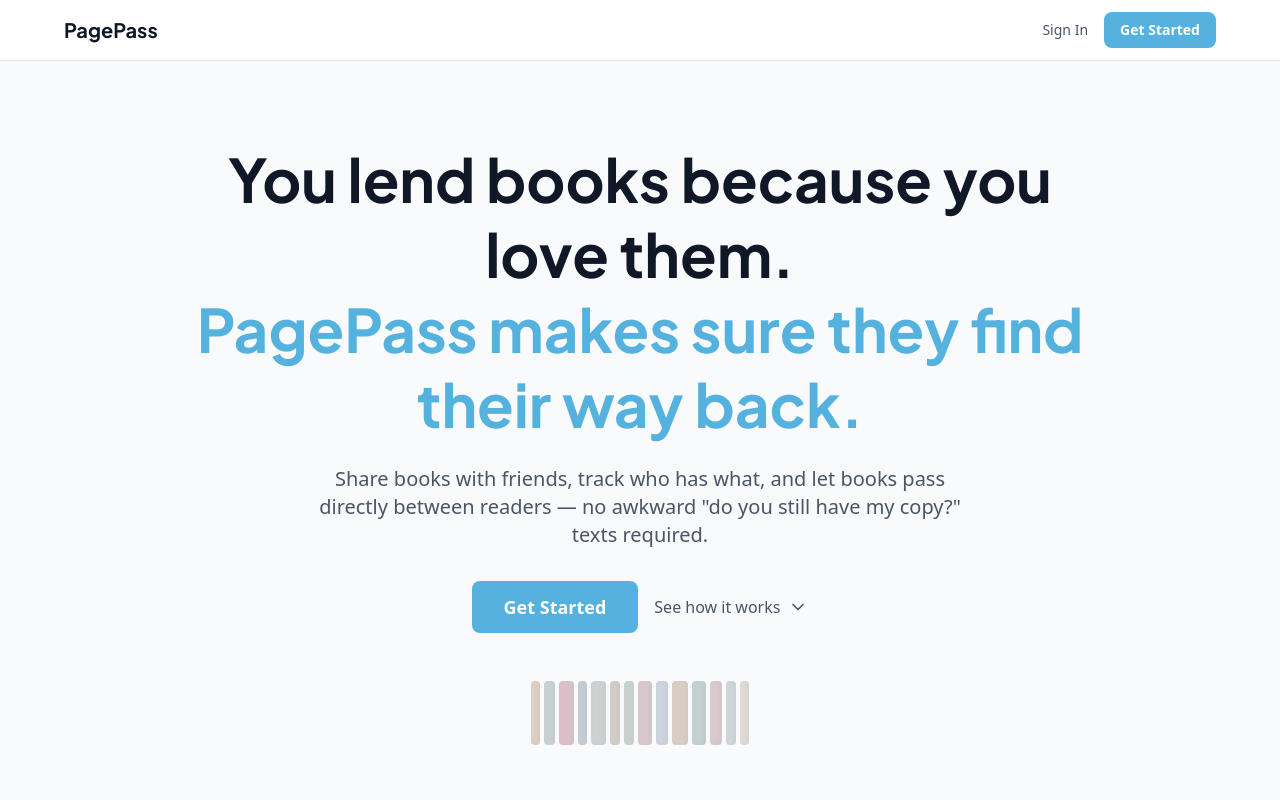
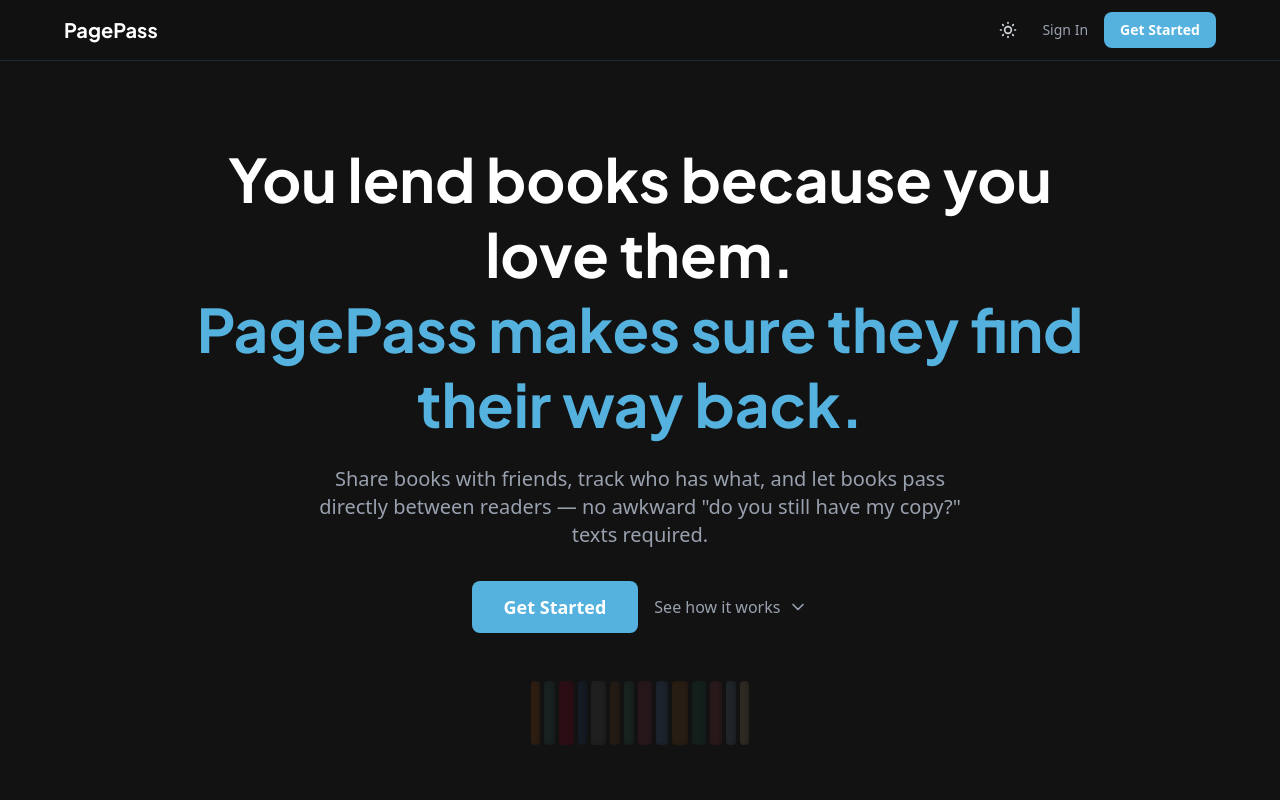
Before and after one commit to lwn2018/book-circles, a Next.js app: page / in a window 1280 px wide. Shown: the top 800 px of the page. Built offline with nearby package versions, Linux system fonts and the light colour scheme; no server answers.

Commit message:
feat: add manual dark/light theme toggle, default to dark

```diff
--- /dev/null
+++ b/app/components/ThemeToggle.tsx
@@ -0,0 +1,46 @@
+'use client'
+
+import { useEffect, useState } from 'react'
+
+export default function ThemeToggle() {
+  const [isDark, setIsDark] = useState(true) // Default dark
+  const [mounted, setMounted] = useState(false)
+
+  useEffect(() => {
+    setMounted(true)
+    // Check localStorage, default to dark
+    const saved = localStorage.getItem('pagepass-theme')
+    const prefersDark = saved ? saved === 'dark' : true // Default dark
+    setIsDark(prefersDark)
+    document.documentElement.classList.toggle('dark', prefersDark)
+  }, [])
+
+  const toggleTheme = () => {
+    const newIsDark = !isDark
+    setIsDark(newIsDark)
+    localStorage.setItem('pagepass-theme', newIsDark ? 'dark' : 'light')
+    document.documentElement.classList.toggle('dark', newIsDark)
+  }
+
+  if (!mounted) return null
+
+  return (
+    <button
+      onClick={toggleTheme}
+      className="p-2 rounded-lg transition-colors hover:bg-gray-200 dark:hover:bg-gray-800"
+      aria-label={isDark ? 'Switch to light mode' : 'Switch to dark mode'}
+    >
+      {isDark ? (
+        // Sun icon for "switch to light"
+        <svg className="w-5 h-5 text-gray-300" fill="none" viewBox="0 0 24 24" stroke="currentColor" strokeWidth={2}>
+          <path strokeLinecap="round" strokeLinejoin="round" d="M12 3v1m0 16v1m9-9h-1M4 12H3m15.364 6.364l-.707-.707M6.343 6.343l-.707-.707m12.728 0l-.707.707M6.343 17.657l-.707.707M16 12a4 4 0 11-8 0 4 4 0 018 0z" />
+        </svg>
+      ) : (
+        // Moon icon for "switch to dark"
+        <svg className="w-5 h-5 text-gray-600" fill="none" viewBox="0 0 24 24" stroke="currentColor" strokeWidth={2}>
+          <path strokeLinecap="round" strokeLinejoin="round" d="M20.354 15.354A9 9 0 018.646 3.646 9.003 9.003 0 0012 21a9.003 9.003 0 008.354-5.646z" />
+        </svg>
+      )}
+    </button>
+  )
+}
--- a/app/globals.css
+++ b/app/globals.css
@@ -1,12 +1,36 @@
 @import "tailwindcss";
 
-/* CSS Reset - removes default browser margins/padding */
-html, body {
-  margin: 0;
-  padding: 0;
+/* Use class-based dark mode */
+@variant dark (&:where(.dark, .dark *));
+
+/* Light mode (default when no .dark class) */
+:root {
+  /* Backgrounds */
+  --background: #FFFFFF;
+  --background-card: #F8FAFC;
+  --background-elevated: #F1F5F9;
+
+  /* Primary - Light Blue */
+  --primary: #55B2DE;
+  --primary-hover: #4A9FCB;
+
+  /* Text */
+  --foreground: #1E293B;
+  --foreground-muted: #64748B;
+  --text-tertiary: #94A3B8;
+
+  /* Status */
+  --success: #32D74B;
+  --warning: #FF9500;
+  --error: #FF3B30;
+
+  /* Borders */
+  --border: #E2E8F0;
+  --border-muted: #F1F5F9;
 }
 
-:root {
+/* Dark mode */
+:root.dark {
   /* Backgrounds */
   --background: #121212;
   --background-card: #1E293B;
@@ -29,11 +53,6 @@ html, body {
   /* Borders */
   --border: #334155;
   --border-muted: #1E293B;
-
-  /* Typography */
-  --font-display: var(--font-display), sans-serif;
-  --font-body: var(--font-figtree), sans-serif;
-  --font-ui: var(--font-inter), sans-serif;
 }
 
 @theme inline {
--- a/app/layout.tsx
+++ b/app/layout.tsx
@@ -44,7 +44,24 @@ export default function RootLayout({
   children: React.ReactNode;
 }>) {
   return (
-    <html lang="en">
+    <html lang="en" className="dark" suppressHydrationWarning>
+      <head>
+      <script
+        dangerouslySetInnerHTML={{
+          __html: `
+            (function() {
+              var theme = localStorage.getItem('pagepass-theme');
+              // Default to dark if no preference saved
+              if (theme === 'light') {
+                document.documentElement.classList.remove('dark');
+              } else {
+                document.documentElement.classList.add('dark');
+              }
+            })();
+          `,
+        }}
+      />
+      </head>
       <body className={`${inter.variable} ${figtree.variable} ${plusJakarta.variable} antialiased`}>
         <PostHogProvider>
           {children}
--- a/app/page.tsx
+++ b/app/page.tsx
@@ -1,5 +1,6 @@
 import type { Metadata } from 'next'
 import Link from 'next/link'
+import ThemeToggle from './components/ThemeToggle'
 
 export const metadata: Metadata = {
   title: 'PagePass - Share Books with Your Circle',
@@ -187,6 +188,7 @@ export default function LandingPage() {
             PagePass
           </Link>
           <div className="flex items-center gap-4">
+            <ThemeToggle />
             <Link
               href="/auth/signin"
               className="text-sm font-medium transition-colors text-gray-600 hover:text-gray-900 dark:text-gray-400 dark:hover:text-white"
```
